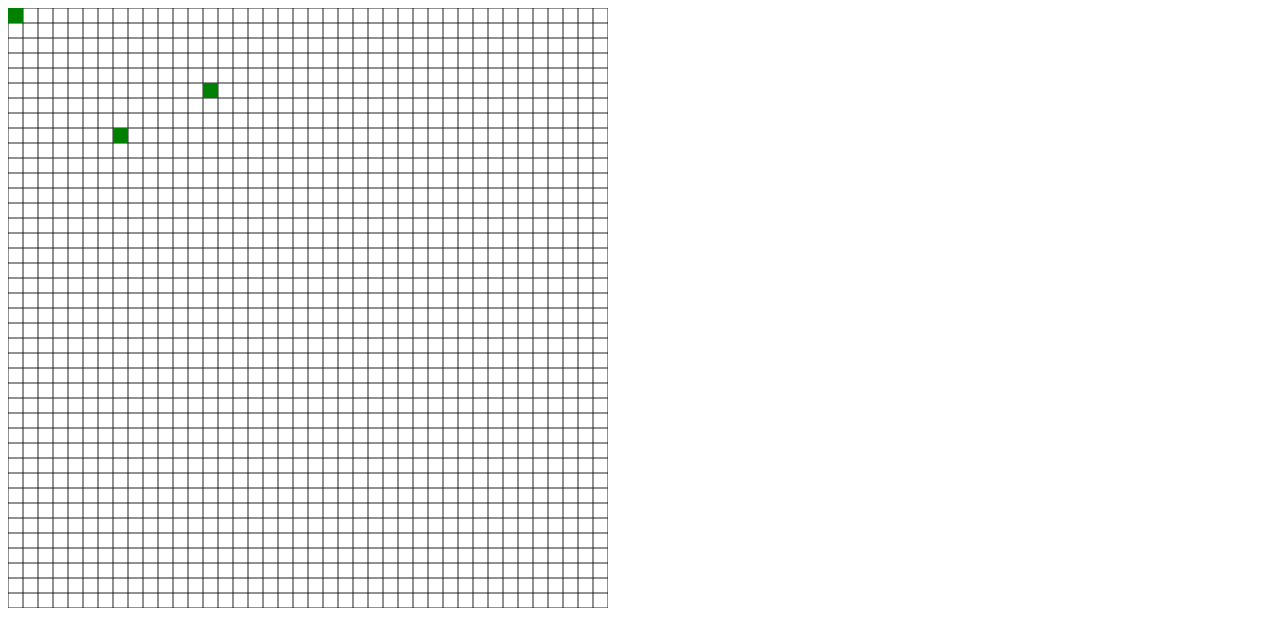
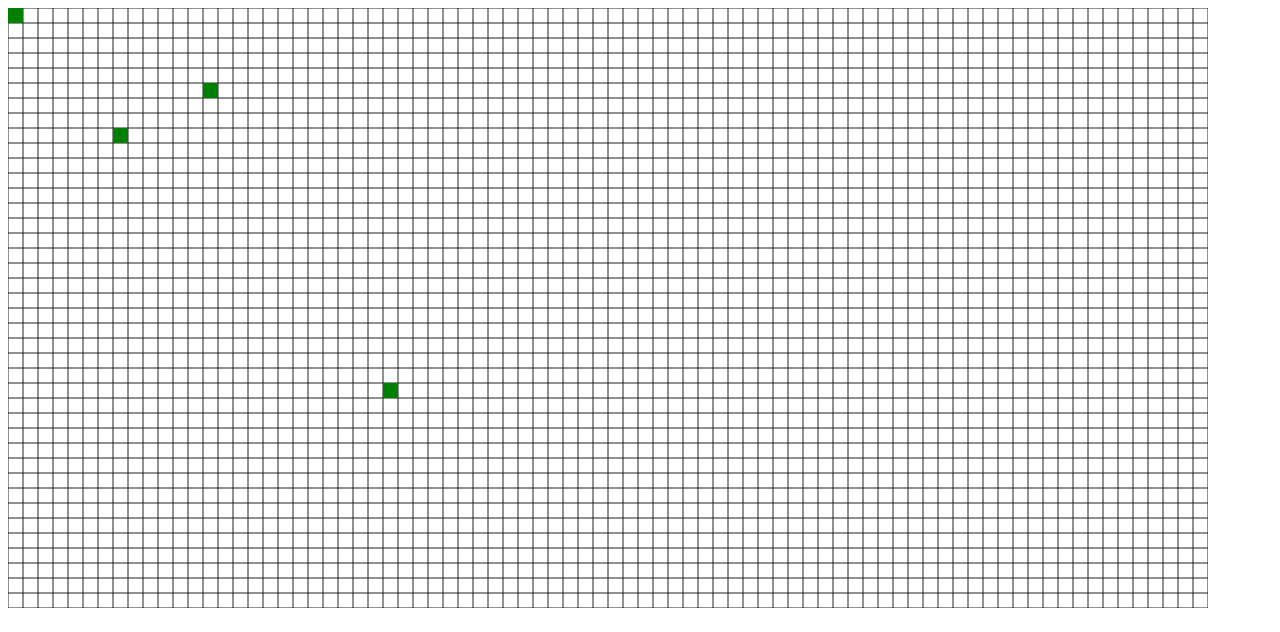
Before and after one commit to DrkSephy/celluar-automata, a website built with webpack: page index.html in a window 1280 px wide. Built offline with nearby package versions, Linux system fonts and the light colour scheme.

Commit message:
Generalizing canvas layouts

```diff
--- a/index.html
+++ b/index.html
@@ -6,7 +6,7 @@
 	</head>
 
 	<body>
-		<canvas id='grid' width="600" height="600"></canvas>
+		<canvas id='grid' width="1200" height="600"></canvas>
 
     <script type='text/javascript' src='js/bundle.js'></script>
 
--- a/js/main.js
+++ b/js/main.js
@@ -3,7 +3,7 @@ import Grid from './grid.js'
 
 const CONFIG = {
   height: 600,
-  width:  600,
+  width:  1200,
   lineColor: 'black',
   fillColor: 'green',
   lineWidth: 0.5,
@@ -13,7 +13,7 @@ const CONFIG = {
 const canvas = document.getElementById('grid');
 const context = canvas.getContext('2d');
 const draw = new Draw(canvas, context, CONFIG.cellSize, CONFIG.lineColor);
-const grid = new Grid(40, 40);
-grid.printGrid(40);
+const grid = new Grid(CONFIG.height / CONFIG.cellSize, CONFIG.width / CONFIG.cellSize);
+grid.printGrid(grid.rows);
 draw.renderGrid(canvas, CONFIG.cellSize, CONFIG.lineColor);
-draw.fillSquares([{'x': 0, 'y': 0}, {'x': 7, 'y': 8}, {'x': 13, 'y': 5}]);
+draw.fillSquares([{'x': 0, 'y': 0}, {'x': 7, 'y': 8}, {'x': 13, 'y': 5}, {'x': 25, 'y': 25}]);
```
